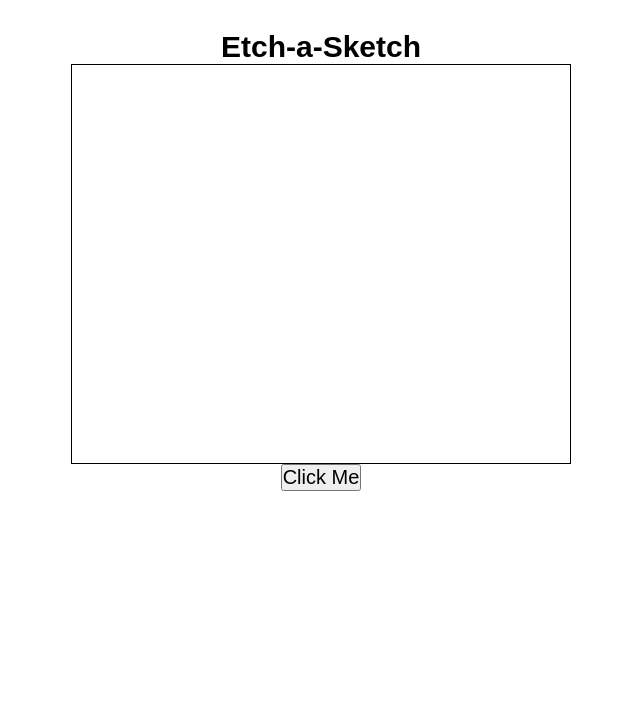
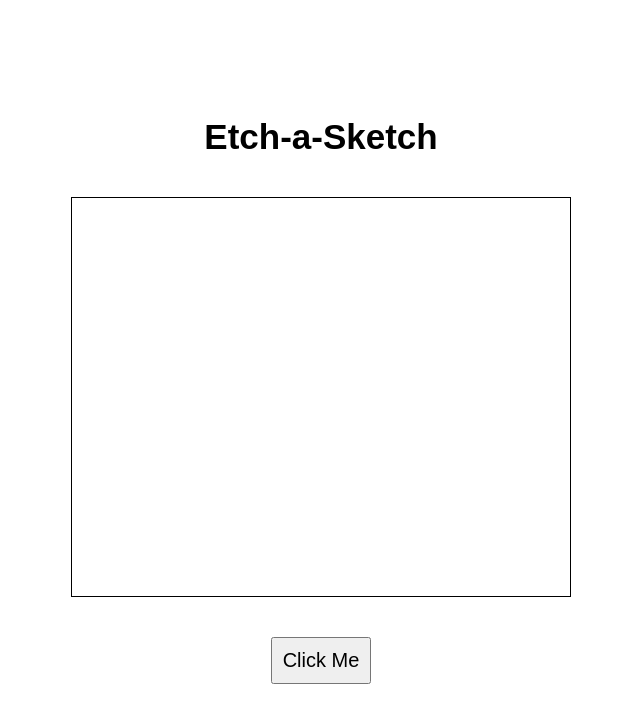
Before and after one commit to acekuria/Etch-a-Sketch, a plain HTML site: page index.html in a window 1280 px wide. Shown: the whole page, without its empty margins (319-959 px from the left). Drawn offline with Linux system fonts and the light colour scheme.

Commit message:
height of body changed

```diff
--- a/styles.css
+++ b/styles.css
@@ -12,11 +12,14 @@ body {
   flex-direction: column;
   justify-content: center;
   align-items: center;
+  min-height: 100vh;
+  height: 100vh;
+  gap: 5%
 }
 
 .h1 {
-  font-size: 3rem;
-  margin-top: 1em
+  font-size: 3.5rem;
+
 
 }
 
@@ -26,8 +29,18 @@ body {
   width: 30vw;
   min-height: 400px;
   min-width: 500px;
+  display:flex;
 }
 
 .button {
   font-size: 2rem;
+  padding: .5em;
 }
+
+.column{
+  flex: 1;
+}
+
+.row {
+
+}
```
